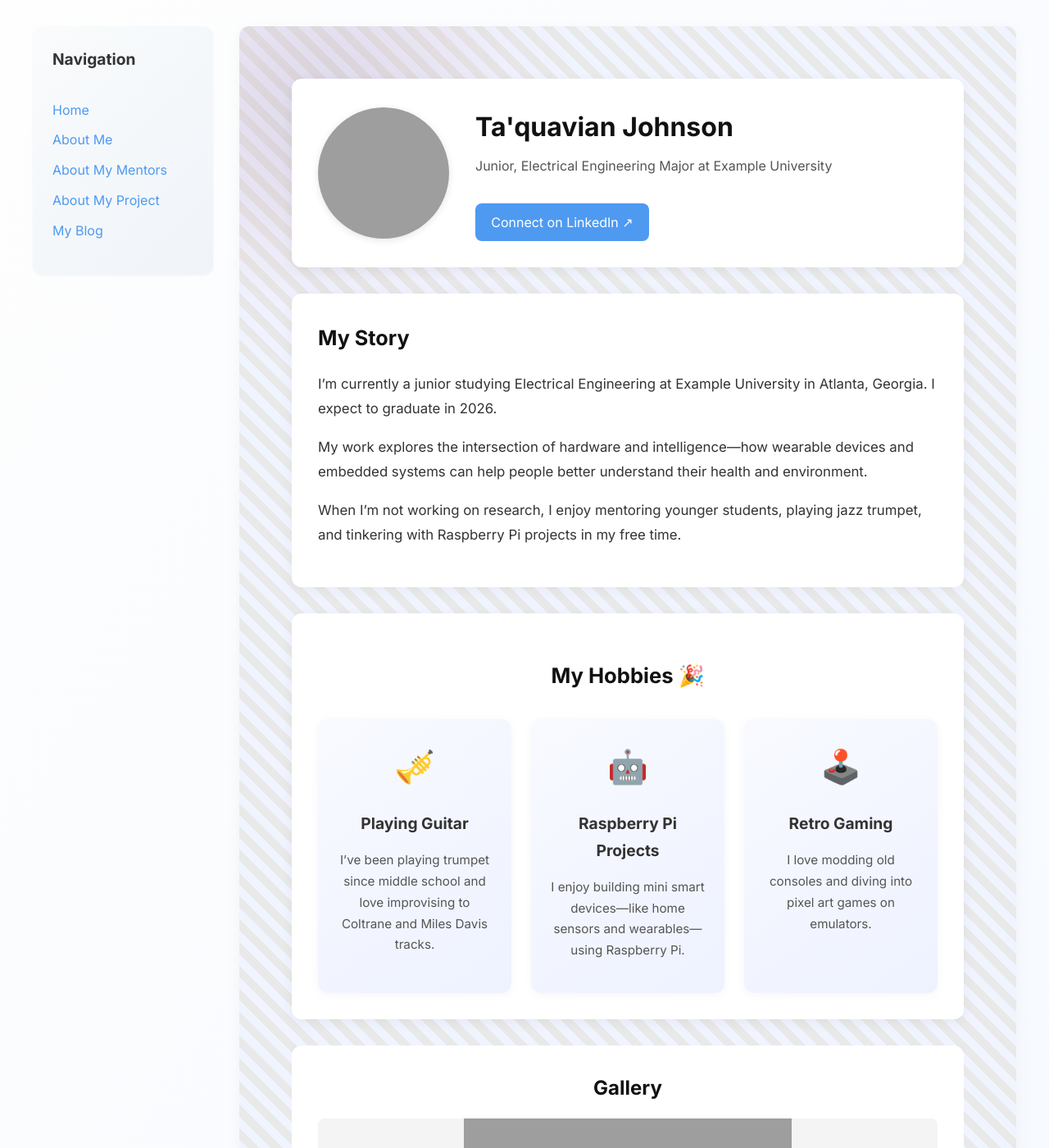
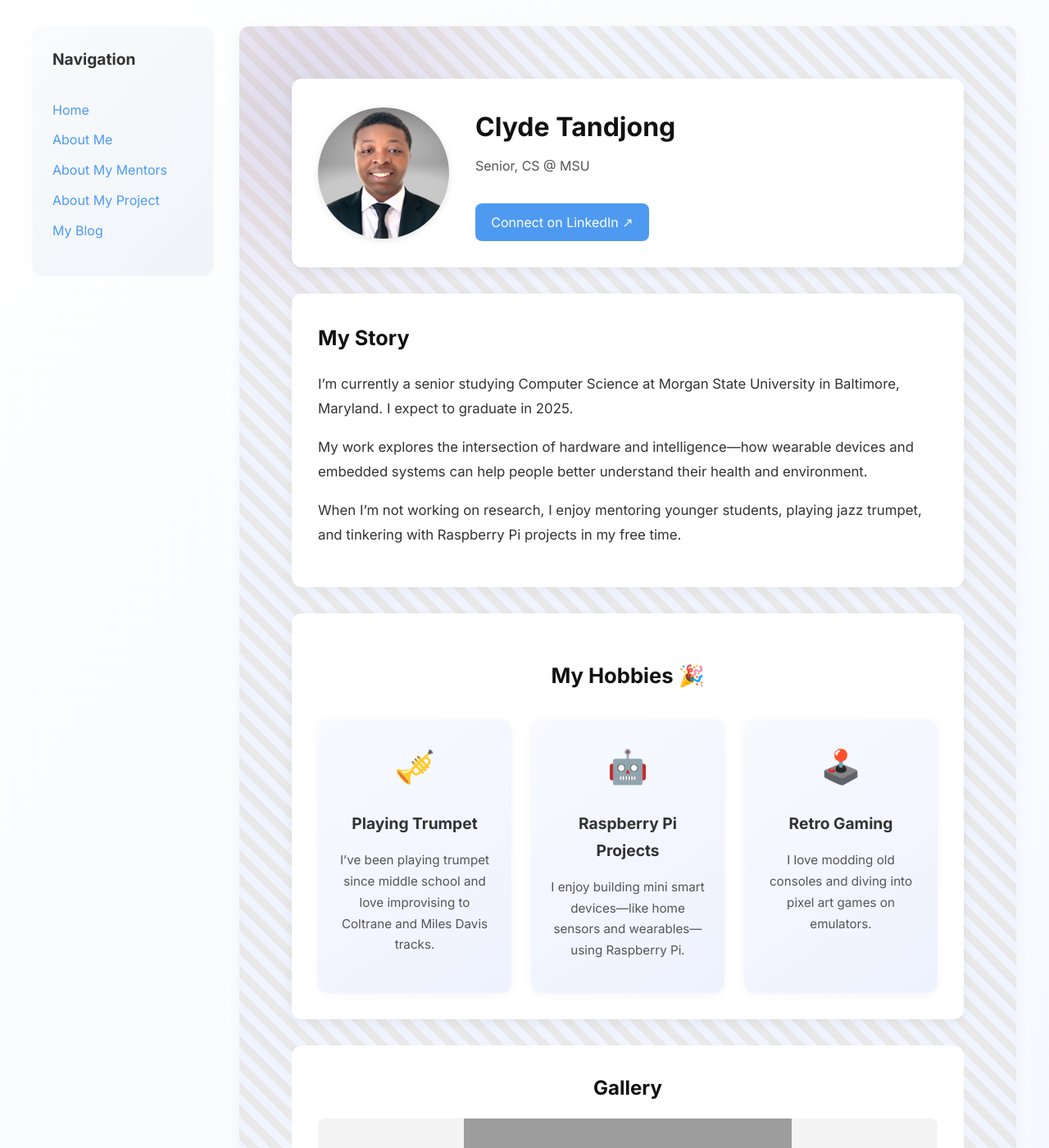
Before and after one commit to clydewtt/clydewtt.github.io, a Jekyll site: the page built from pages/about-me.md, in a window 1280 px wide and 1400 px high. Shown: the whole window at 82% size. Built offline with Jekyll 4.4.1, drawn with Linux system fonts in a browser that asks for light colours; grey boxes are pictures that could not be loaded.

Commit message:
Update about-me.md

```diff
--- a/pages/about-me.md
+++ b/pages/about-me.md
@@ -4,12 +4,12 @@
 permalink: /about-me.html
 
 about:
-  name: Ta'quavian Johnson
-  role: Junior, Electrical Engineering Major at Example University
-  image: /assets/images/me.jpg
-  linkedin: https://www.linkedin.com/in/taquavian-johnson/
+  name: Clyde Tandjong
+  role: Senior, CS @ MSU
+  image: /assets/images/me.jpeg
+  linkedin: https://www.linkedin.com/in/clyde-tandjong-7a3ab0150/
   bio: |
-    I’m currently a junior studying Electrical Engineering at Example University in Atlanta, Georgia. I expect to graduate in 2026.
+    I’m currently a senior studying Computer Science at Morgan State University in Baltimore, Maryland. I expect to graduate in 2025.
 
     My work explores the intersection of hardware and intelligence—how wearable devices and embedded systems can help people better understand their health and environment.
 
@@ -17,7 +17,7 @@
 
   hobbies:
     - icon: 🎺
-      title: Playing Guitar
+      title: Playing Trumpet
       description: I’ve been playing trumpet since middle school and love improvising to Coltrane and Miles Davis tracks.
     - icon: 🤖
       title: Raspberry Pi Projects
```
